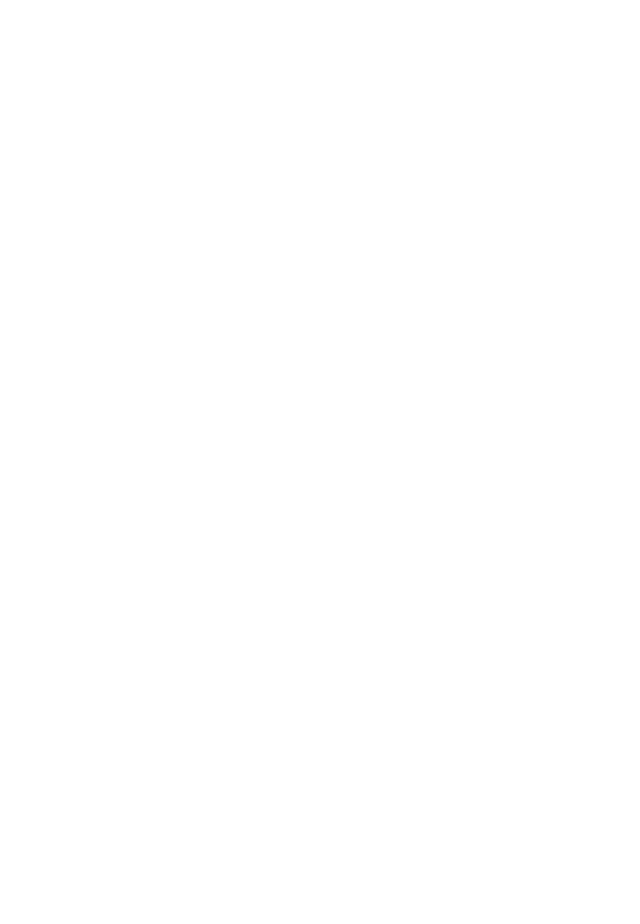
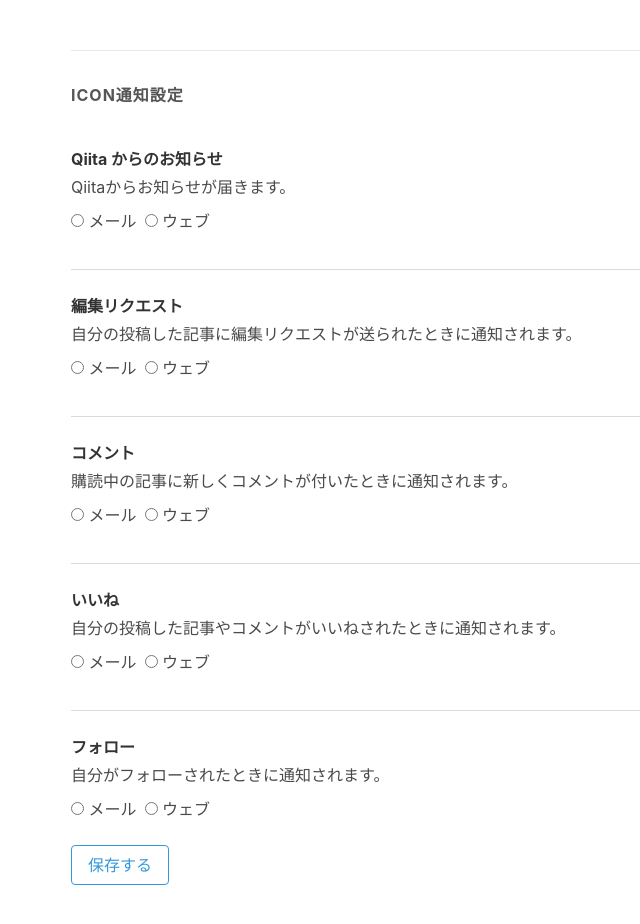
Before and after one commit to huanshenyi/mdblog-front, a Vue app: page /user/editor/email in a window 1280 px wide. Shown: the part 440-1364 px from the top of the page, without its empty margins (320-960 px from the left). Before the commit the page ends 800 px from the top, so only its background shows below. Built offline with nearby package versions, Linux system fonts and the light colour scheme.

Commit message:
メールアドレスと通知の編集画像完成

```diff
--- a/src/components/userEditor/EditorEmail.vue
+++ b/src/components/userEditor/EditorEmail.vue
@@ -6,10 +6,120 @@
           <span>/</span>
           <span>メールアドレスと通知</span>
       </div>
+      <label class="label heading">
+          <span>icon</span> メールアドレスの設定
+      </label>
       <!-- formのスタート -->
       <div class="columns">
-
+         <div class="column">
+            <div class="field">
+            <div class="sb-label">メールアドレス</div>
+            <div class="control">
+                <input class="input" type="text" placeholder="メールアドレス">
+            </div>
+                <p class="help">メールアドレス用のエラーメッセージ</p>
+            </div>
+            <a class="button is-info is-outlined">保存する</a>
+         </div>
       </div>
+      <label class="label heading">
+          <span>icon</span>通知設定
+      </label>
+      <div class="columns">
+         <div class="column">
+             <div class="field">
+                <div class="sb-label">Qiita からのお知らせ</div>
+                <div>Qiitaからお知らせが届きます。</div>
+                <div class="control lb">
+                    <label class="radio">
+                      <input type="radio" name="answer">
+                       メール
+                    </label>
+                    <label class="radio">
+                      <input type="radio" name="answer">
+                       ウェブ
+                    </label>
+                </div>
+            </div>
+         </div>
+      </div>
+      <hr>
+      <div class="columns">
+         <div class="column">
+             <div class="field">
+                <div class="sb-label">編集リクエスト</div>
+                <div>自分の投稿した記事に編集リクエストが送られたときに通知されます。</div>
+                <div class="control lb">
+                    <label class="radio">
+                      <input type="radio" name="answer">
+                       メール
+                    </label>
+                    <label class="radio">
+                      <input type="radio" name="answer">
+                       ウェブ
+                    </label>
+                </div>
+            </div>
+         </div>
+      </div>
+      <hr>
+      <div class="columns">
+         <div class="column">
+             <div class="field">
+                <div class="sb-label">コメント</div>
+                <div>購読中の記事に新しくコメントが付いたときに通知されます。</div>
+                <div class="control lb">
+                    <label class="radio">
+                      <input type="radio" name="answer">
+                       メール
+                    </label>
+                    <label class="radio">
+                      <input type="radio" name="answer">
+                       ウェブ
+                    </label>
+                </div>
+            </div>
+         </div>
+      </div>
+      <hr>
+      <div class="columns">
+         <div class="column">
+             <div class="field">
+                <div class="sb-label">いいね</div>
+                <div>自分の投稿した記事やコメントがいいねされたときに通知されます。</div>
+                <div class="control lb">
+                    <label class="radio">
+                      <input type="radio" name="answer">
+                       メール
+                    </label>
+                    <label class="radio">
+                      <input type="radio" name="answer">
+                       ウェブ
+                    </label>
+                </div>
+            </div>
+         </div>
+      </div>
+      <hr>
+      <div class="columns">
+         <div class="column">
+             <div class="field">
+                <div class="sb-label">フォロー</div>
+                <div>自分がフォローされたときに通知されます。</div>
+                <div class="control lb">
+                    <label class="radio">
+                      <input type="radio" name="answer">
+                       メール
+                    </label>
+                    <label class="radio">
+                      <input type="radio" name="answer">
+                       ウェブ
+                    </label>
+                </div>
+            </div>
+         </div>
+      </div>
+    <a class="button is-info is-outlined">保存する</a>
     </div>
 </template>
 
@@ -40,4 +150,30 @@
     font-size: 24px;
     margin-bottom: 32px;
 }
+hr{
+    background-color: #dbdbdb;
+    border: none;
+    display: block;
+    height: 1px;
+    margin: 1.5rem 0;
+}
+.heading{
+    display: block;
+    font-weight: bold;
+    color: #555;
+    margin: 40px 0 8px;
+    padding-top: 32px;
+    padding-bottom: 32px;
+    border-top: 1px solid #e8e8e8;
+}
+.lb{
+    padding-top: 10px;
+}
+.sb-label{
+    flex-basis: auto;
+    max-width: 100%;
+    color: #333;
+    font-weight: bold;
+    margin-bottom: 4px;
+}
 </style>
```
